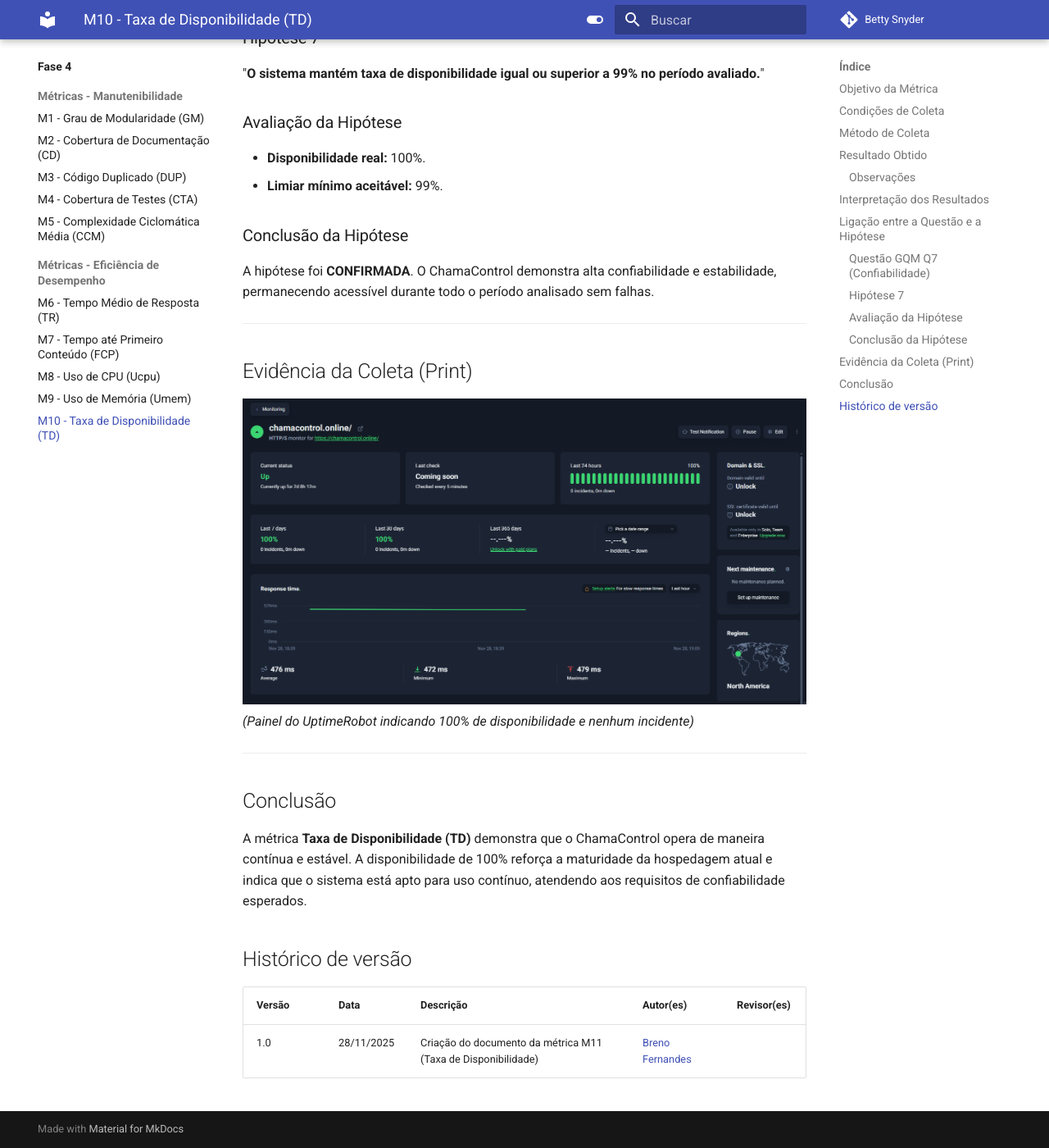
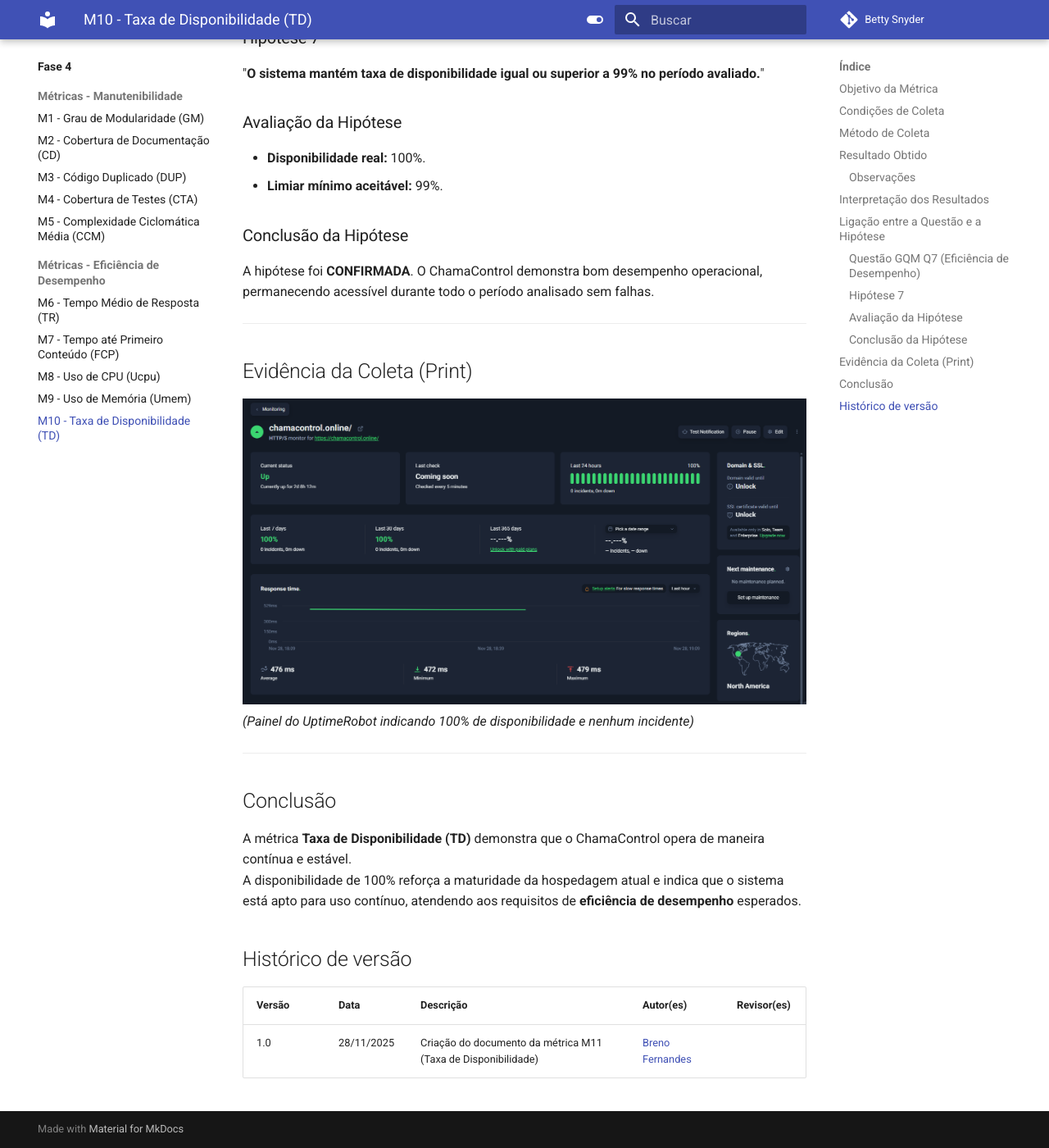
Before and after one commit to FCTE-Qualidade-de-Software-1/2025-2_T01_BETTY-SNYDER, an MkDocs documentation site: the page built from docs/Fase 4/metricas/eficiencia/taxa-disponibilidade-td.md, in a window 1280 px wide and 1400 px high, scrolled down 2343 px. Shown: the whole window at 82% size. Built offline with MkDocs 1.6.1 and Material for MkDocs 9.7.7, drawn with Linux system fonts in a browser that asks for light colours; comment, search, counter and statistics services are not loaded; some of the changed text lies outside the part shown.

Commit message:
adciona ajustes taxa de disponibilidade fase 4

```diff
--- a/docs/Fase 4/metricas/eficiencia/taxa-disponibilidade-td.md
+++ b/docs/Fase 4/metricas/eficiencia/taxa-disponibilidade-td.md
@@ -3,7 +3,7 @@
 ## Objetivo da Métrica
 Avaliar a estabilidade e a continuidade de operação do sistema ChamaControl, identificando se o serviço permanece acessível ao longo do tempo.
 
-Esta métrica está associada à subcaracterística **Disponibilidade**, pertencente à característica de qualidade **Confiabilidade** no modelo ISO/IEC 25010.
+Esta métrica está associada à subcaracterística **Disponibilidade**, pertencente à característica de qualidade **Eficiência de Desempenho** no modelo ISO/IEC 25010.
 
 ---
 
@@ -60,7 +60,7 @@
 
 Como o resultado obtido foi de **100%**, a aplicação apresenta:
 
-- **Alta confiabilidade** na infraestrutura de hospedagem.
+- **Alto nível de eficiência e desempenho** na infraestrutura de hospedagem.
 - **Estabilidade total** durante o período de teste.
 - Ausência de interrupções perceptíveis aos usuários finais.
 
@@ -68,7 +68,7 @@
 
 ## Ligação entre a Questão e a Hipótese
 
-### Questão GQM Q7 (Confiabilidade)
+### Questão GQM Q7 (Eficiência de Desempenho)
 "**O sistema permanece disponível durante o uso normal?**"
 
 ### Hipótese 7
@@ -80,7 +80,7 @@
 
 ### Conclusão da Hipótese
 A hipótese foi **CONFIRMADA**.
-O ChamaControl demonstra alta confiabilidade e estabilidade, permanecendo acessível durante todo o período analisado sem falhas.
+O ChamaControl demonstra bom desempenho operacional, permanecendo acessível durante todo o período analisado sem falhas.
 
 ---
 
@@ -94,7 +94,7 @@
 ## Conclusão
 
 A métrica **Taxa de Disponibilidade (TD)** demonstra que o ChamaControl opera de maneira contínua e estável.
-A disponibilidade de 100% reforça a maturidade da hospedagem atual e indica que o sistema está apto para uso contínuo, atendendo aos requisitos de confiabilidade esperados.
+A disponibilidade de 100% reforça a maturidade da hospedagem atual e indica que o sistema está apto para uso contínuo, atendendo aos requisitos de **eficiência de desempenho** esperados.
 
 ## Histórico de versão
 
```
